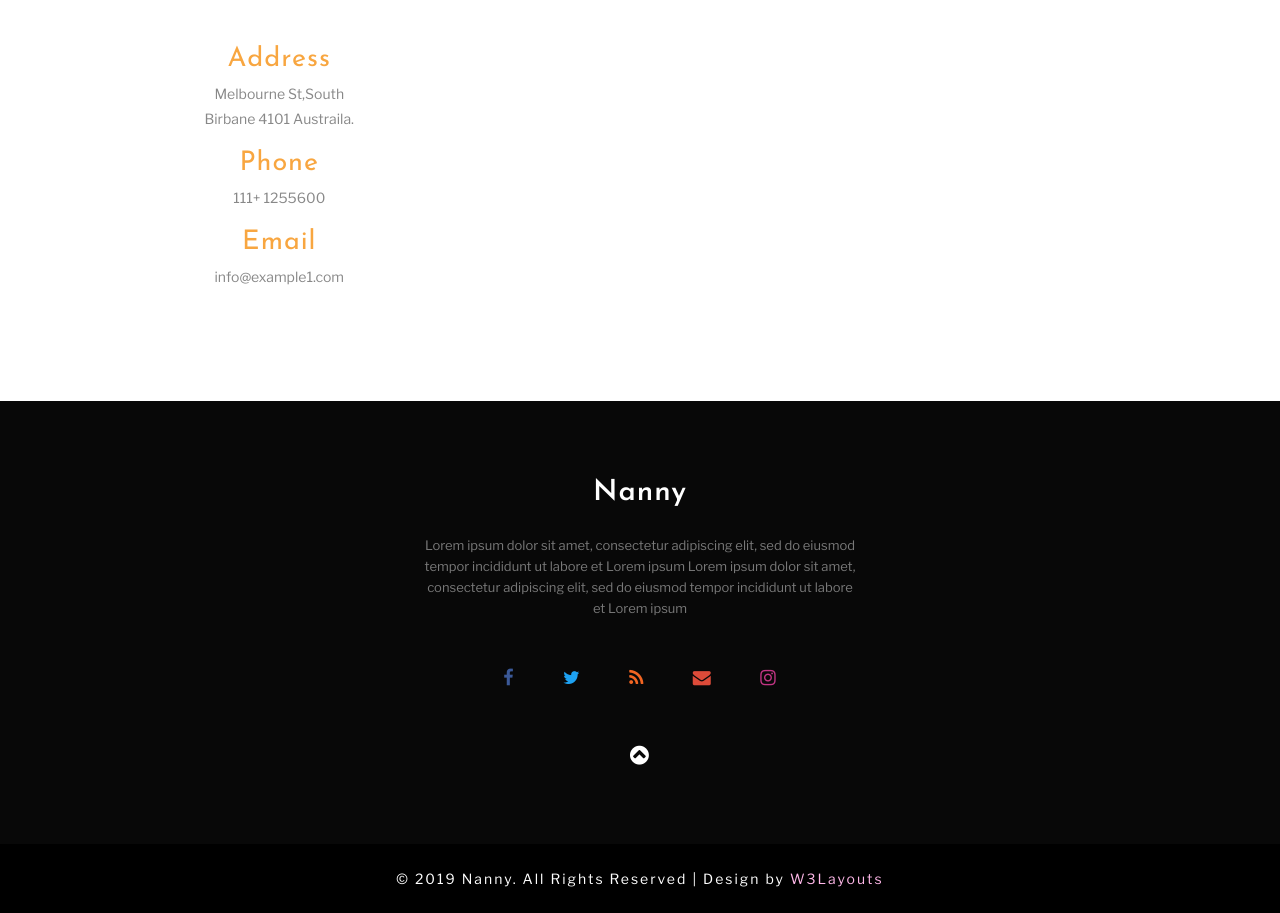
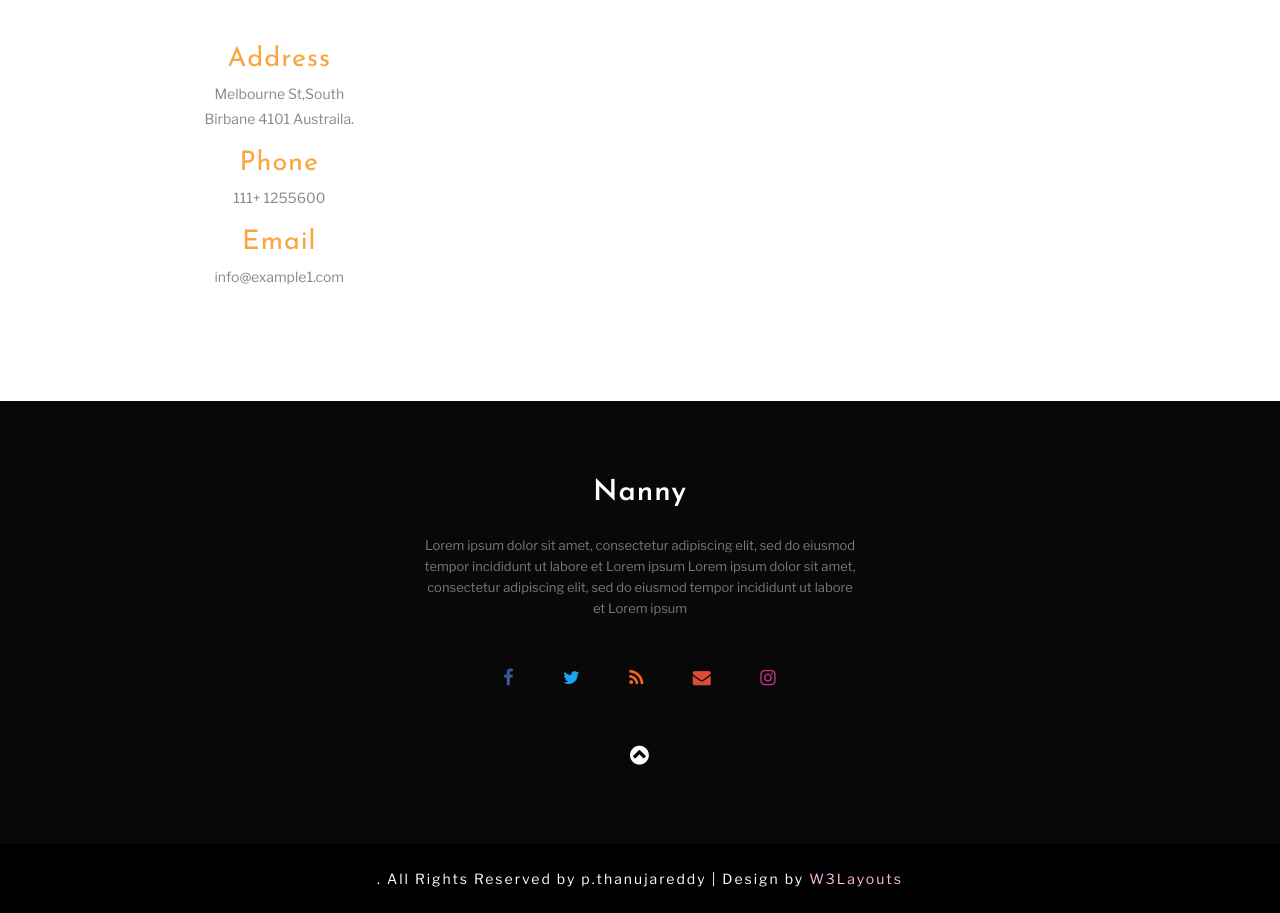
Before and after one commit to thanujavakkala/babycaring, a plain HTML site: page index.html in a window 1280 px wide. Shown: the part 4571-5484 px from the top of the page. Drawn offline with nearby package versions, Linux system fonts and the light colour scheme.

Commit message:
Update index.html

```diff
--- a/index.html
+++ b/index.html
@@ -1,6 +1,6 @@
 <!--A Design by W3layouts
-   Author: W3layout
-   Author URL: http://w3layouts.com
+   Author: p.thanuja
+
    License: Creative Commons Attribution 3.0 Unported
    License URL: http://creativecommons.org/licenses/by/3.0/
    -->
@@ -573,7 +573,7 @@
   <footer>
     <div class="bottom-footer text-center py-md-4 py-3">
       <p>
-        © 2019 Nanny. All Rights Reserved | Design by
+        . All Rights Reserved by p.thanujareddy | Design by
         <a href="http://www.W3Layouts.com" target="_blank">W3Layouts</a>
       </p>
     </div>
```
